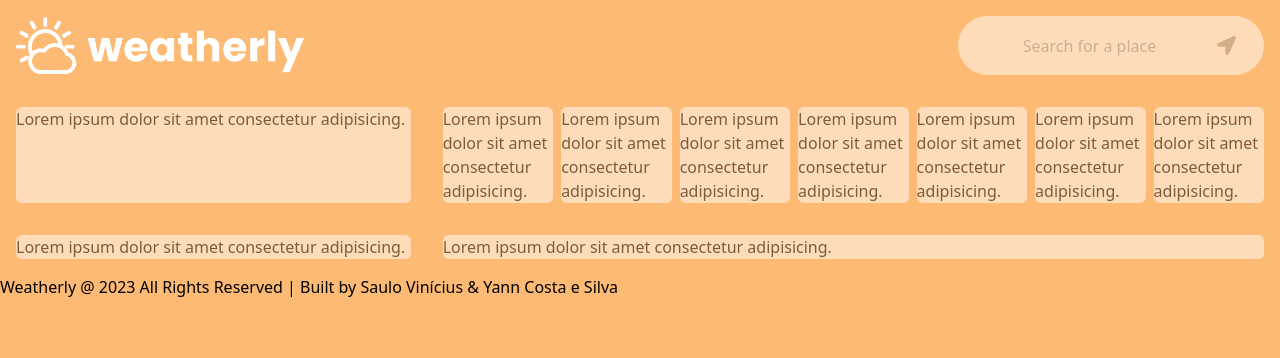
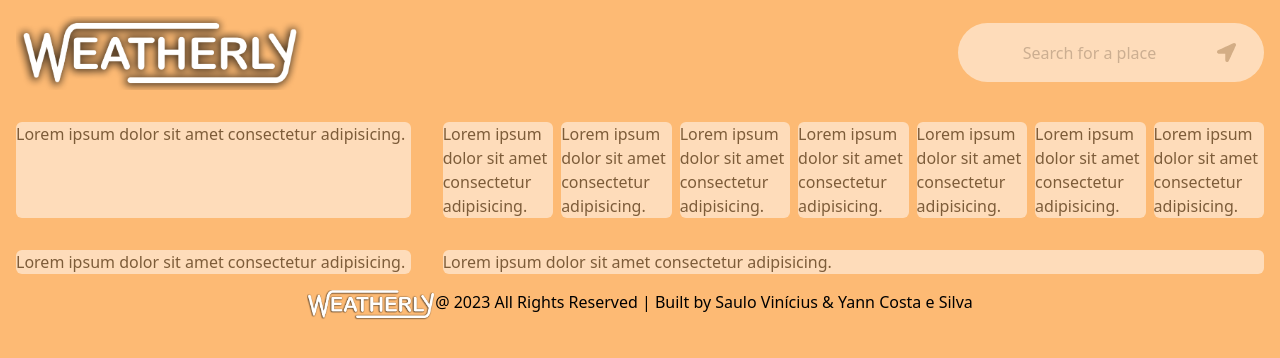
Before and after one commit to sauloviniciust/weatherly, a website: page src/index.html in a window 1280 px wide. Drawn offline with Linux system fonts and the light colour scheme.

Commit message:
adicionando imagem

```diff
--- a/src/index.html
+++ b/src/index.html
@@ -12,7 +12,7 @@
     <header class="p-4">
         <div class="flex items-center justify-between gap-4">
             <div>
-                <img src="./assets/images/weatherly.png" alt="Logo" class="w-72 ">
+                <img src="./assets/images/weatherly_w_fx_lg.png" alt="Logo" class="w-72 ">
             </div>
             <div class="flex items-center justify-center rounded-full  bg-white opacity-50  px-4 py-2">
                 <input type="text" placeholder="Search for a place"
@@ -44,7 +44,10 @@
         <div class="col-span-1 bg-white opacity-50 rounded-md">Lorem ipsum dolor sit amet consectetur adipisicing.</div>
         <div class="col-span-2 bg-white opacity-50 rounded-md">Lorem ipsum dolor sit amet consectetur adipisicing.</div>
     </section>
-    <footer>Weatherly @ 2023 All Rights Reserved | Built by Saulo Vinícius & Yann Costa e Silva</footer>
+    <footer class="flex justify-center">
+        <img src="./assets/images/weatherly_w_fx.png" alt="Logo" class="w-32 ">@ 2023 All Rights Reserved | Built by Saulo Vinícius & Yann Costa e Silva</footer>
+
+
 </body>
 
 </html>
```
Also changed, not shown: src/assets/images/1.png (added), src/assets/images/weatherly1 rounded full_vectorized.png (added), src/assets/images/weatherly_w_fx.png (added), src/assets/images/weatherly_w_fx_lg.png (added), src/index.css.
